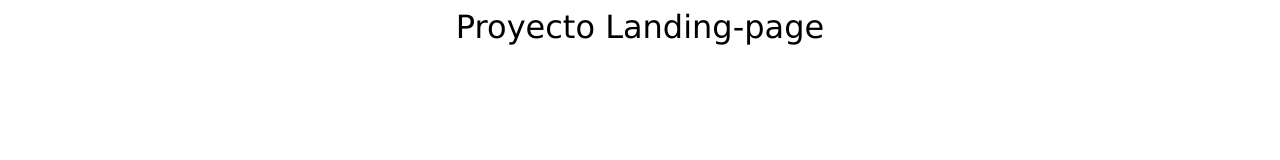
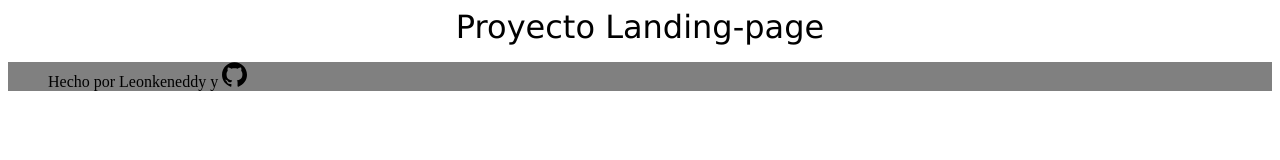
Before and after one commit to Leonkeneddy86/Landing-Page, a plain HTML site: page index.html in a window 1280 px wide. Drawn offline with Linux system fonts and the light colour scheme.

Commit message:
New Colaborator for images y logo

```diff
--- a/index.css
+++ b/index.css
@@ -6,3 +6,6 @@ header{
 footer{
     background-color: gray;
 }
+.logo1{
+    width: 25px;
+}
--- a/index.html
+++ b/index.html
@@ -12,5 +12,13 @@ Proyecto Landing-page
 
 </body>
 <footer>
+    <div>
+    <ul>
+Hecho por Leonkeneddy y
+<a href="https://github.com/Leonkeneddy86"></a> <img class="logo1" src="images/icons/github.svg" alt="Github logo">
+<a href=""></a>
+    </ul>
+
+    </div>
 </footer>
 </html>
```
